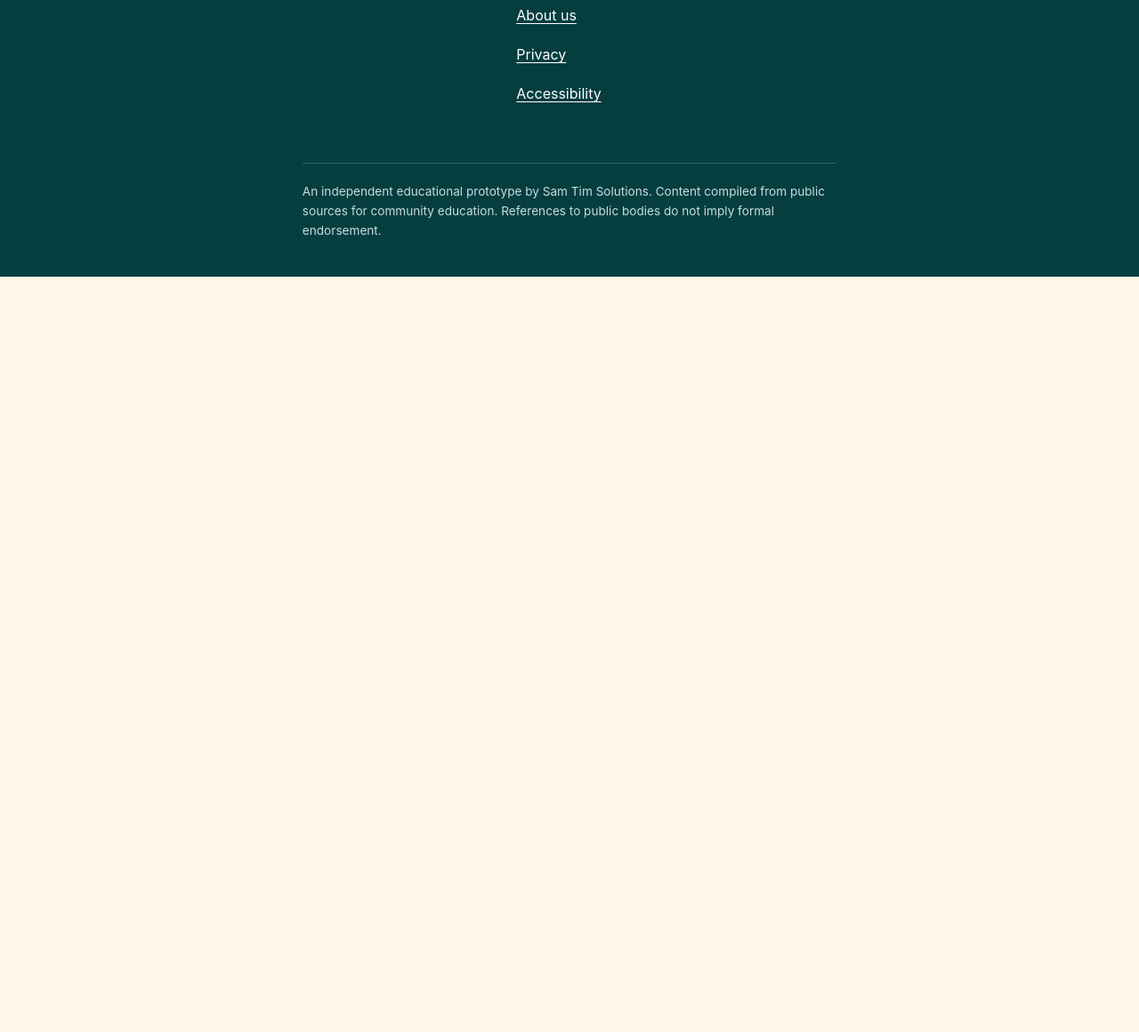
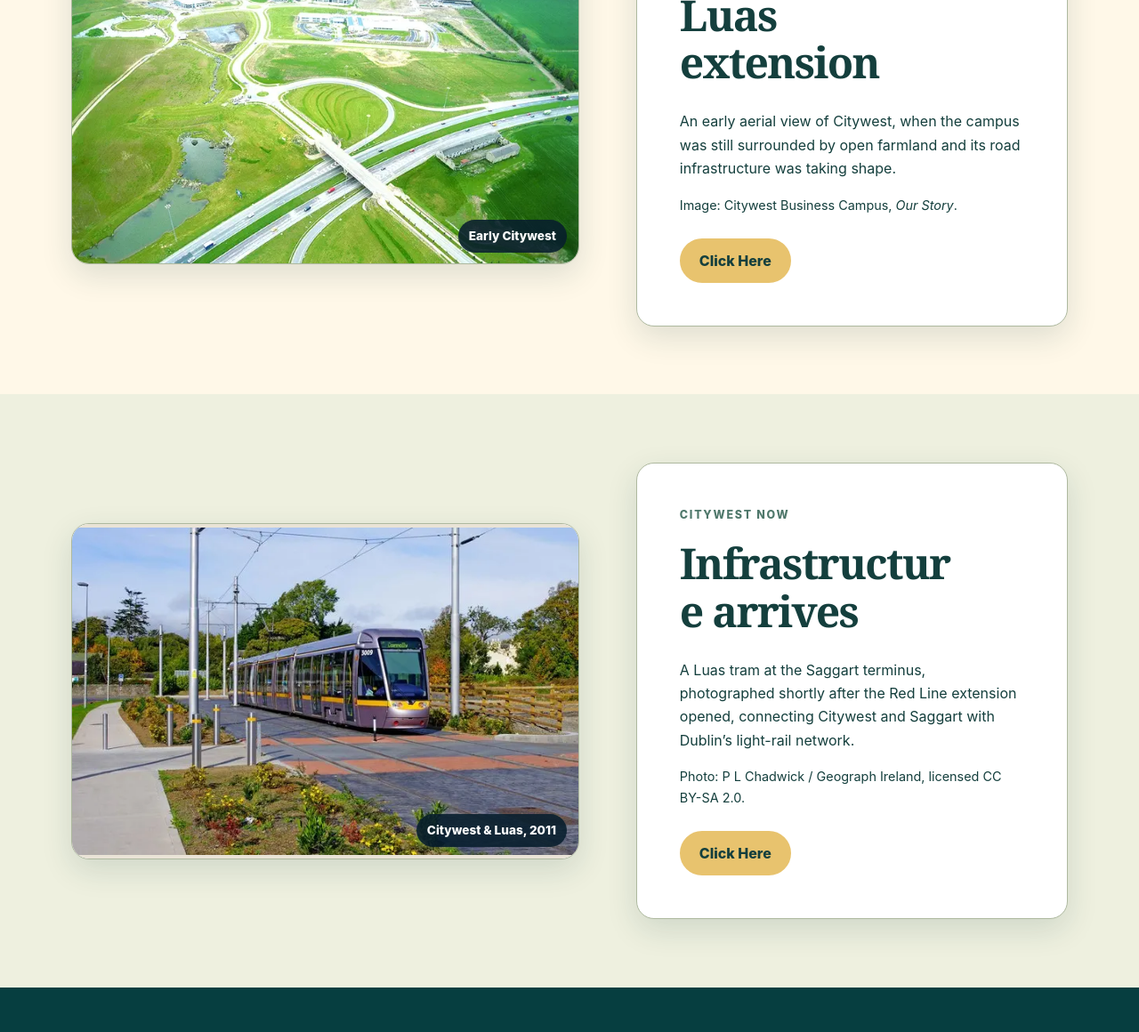
Before and after one commit to SamOBrienOlinger/saggart-and-citywest-together, a website: page gallery.html in a window 1280 px wide. Shown: the part 3284-4444 px from the top of the page at 89% size. Before the commit the page ends 3595 px from the top, so only its background shows below. Drawn offline with Linux system fonts and the light colour scheme.

Commit message:
Add Citywest before and after gallery images

```diff
--- a/assets/css/styles.css
+++ b/assets/css/styles.css
@@ -132,7 +132,11 @@ h2{font-size:clamp(1.9rem,4vw,3rem)}
 .gallery-photo--village img{aspect-ratio:476/280;object-fit:contain;background:#e9e3d6}
 .gallery-photo--mill{width:min(100%,32rem);justify-self:center}
 .gallery-photo--mill img{aspect-ratio:1024/779;object-fit:contain;background:#111}
+.gallery-photo--citywest{width:min(100%,38rem);justify-self:center}
+.gallery-photo--citywest img{aspect-ratio:1210/800;object-fit:contain;background:#e9e3d6}
+.gallery-photo--citywest a{display:block}
 .gallery-photo figcaption{position:absolute;right:.8rem;bottom:.8rem;margin:0;padding:.45rem .75rem;border-radius:999px;background:rgba(7,30,45,.88);color:var(--white);font-size:.85rem;font-weight:800}
+.gallery-credit{font-size:.9rem;color:var(--slate)}
 .gallery-details{padding:clamp(1.5rem,4vw,3rem);border:1px solid var(--border);border-radius:1.25rem;background:var(--white);box-shadow:var(--shadow)}
 .gallery-details h2{max-width:12ch}
 .gallery-details .button{margin-top:.6rem}
--- a/gallery.html
+++ b/gallery.html
@@ -88,6 +88,40 @@
         </div>
       </div>
     </section>
+    <section class="section gallery-section">
+      <div class="container gallery-showcase">
+        <figure class="gallery-photo gallery-photo--citywest">
+          <a href="https://citywestcampus.com/About/Our-Story" target="_blank" rel="noopener noreferrer" aria-label="View the Citywest Campus history source">
+            <img src="assets/images/citywest-early-development-720.webp" srcset="assets/images/citywest-early-development-720.webp 720w, assets/images/citywest-early-development-1210.webp 1210w" sizes="(max-width: 760px) 100vw, 55vw" width="1210" height="800" alt="Aerial view of the early Citywest development surrounded by green fields, before the Luas extension" loading="lazy" decoding="async">
+          </a>
+          <figcaption>Early Citywest</figcaption>
+        </figure>
+        <div class="gallery-details">
+          <p class="eyebrow">Citywest then</p>
+          <h2>Before the Luas extension</h2>
+          <p>An early aerial view of Citywest, when the campus was still surrounded by open farmland and its road infrastructure was taking shape.</p>
+          <p class="gallery-credit">Image: Citywest Business Campus, <em>Our Story</em>.</p>
+          <a class="button" href="https://citywestcampus.com/About/Our-Story" target="_blank" rel="noopener noreferrer" aria-label="Click here to view the Citywest Campus history source">Click Here</a>
+        </div>
+      </div>
+    </section>
+    <section class="section gallery-section gallery-section-archive">
+      <div class="container gallery-showcase">
+        <figure class="gallery-photo gallery-photo--citywest">
+          <a href="https://www.geograph.ie/photo/2622746" target="_blank" rel="noopener noreferrer" aria-label="View the source photograph of the Luas at Saggart">
+            <img src="assets/images/citywest-luas-saggart-2011-640.webp" width="640" height="414" alt="A Luas tram at the Saggart terminus near Citywest in 2011" loading="lazy" decoding="async">
+          </a>
+          <figcaption>Citywest &amp; Luas, 2011</figcaption>
+        </figure>
+        <div class="gallery-details">
+          <p class="eyebrow">Citywest now</p>
+          <h2>Infrastructure arrives</h2>
+          <p>A Luas tram at the Saggart terminus, photographed shortly after the Red Line extension opened, connecting Citywest and Saggart with Dublin’s light-rail network.</p>
+          <p class="gallery-credit">Photo: P L Chadwick / Geograph Ireland, licensed CC BY-SA 2.0.</p>
+          <a class="button" href="https://www.geograph.ie/photo/2622746" target="_blank" rel="noopener noreferrer" aria-label="Click here to view the source photograph of the Luas at Saggart">Click Here</a>
+        </div>
+      </div>
+    </section>
   </main>
   <footer class="site-footer">
     <div class="container footer-grid">
```
Also changed, not shown: assets/images/citywest-early-development-1210.webp (added), assets/images/citywest-early-development-720.webp (added), assets/images/citywest-luas-saggart-2011-640.webp (added).
